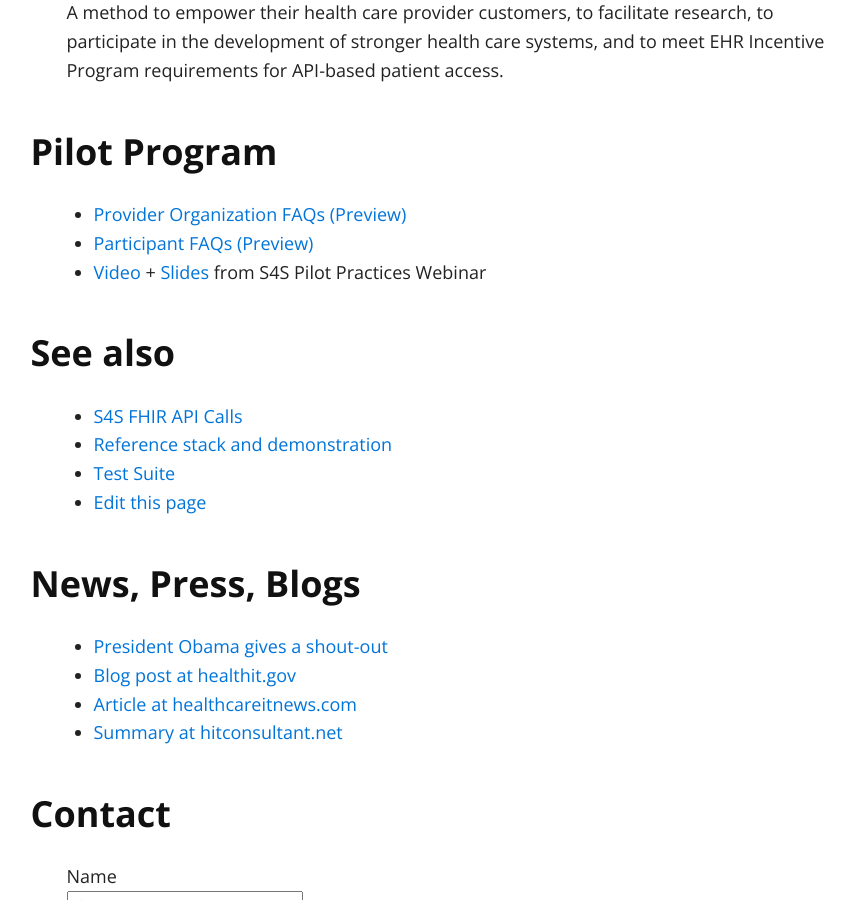
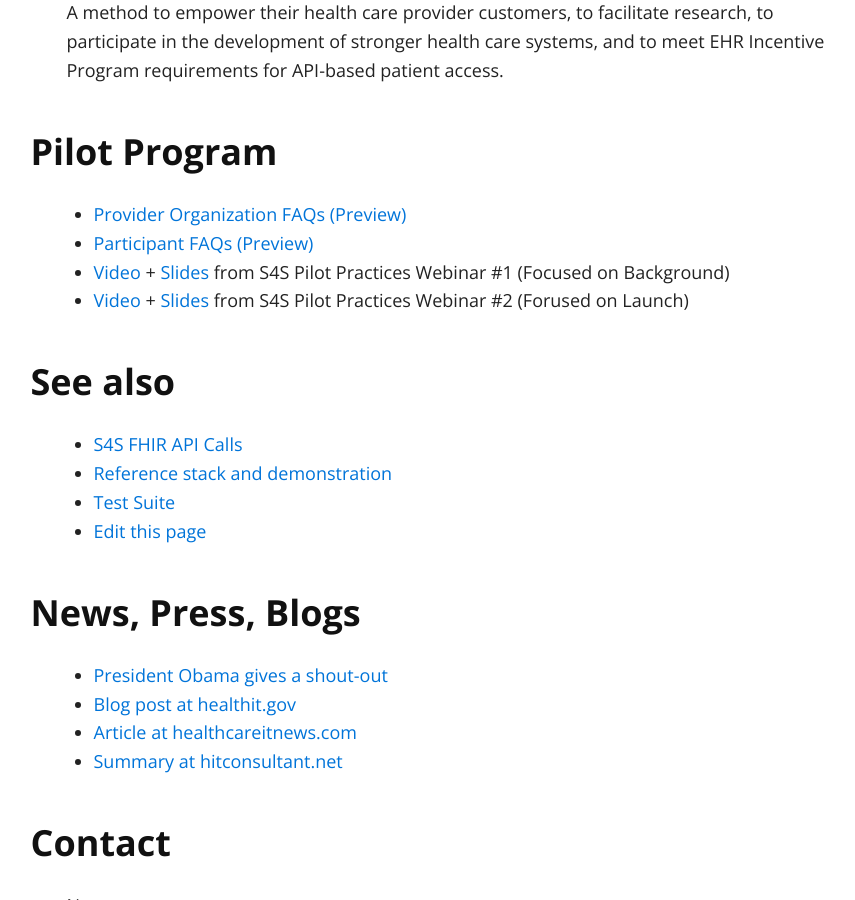
Before and after one commit to sync-for-science/sync-for-science.github.io, a Jekyll site: the page built from index.md, in a window 1280 px wide and 900 px high, scrolled down 1184 px. Shown: the whole window, without its empty margins (186-1041 px from the left). Built offline with Jekyll 4.4.1, drawn with Linux system fonts in a browser that asks for light colours; nearby versions of some CDN libraries; our own code applies the rules of GitHub Pages for plain Markdown files.

Commit message:
Update index.md

```diff
--- a/index.md
+++ b/index.md
@@ -43,7 +43,9 @@ and to meet EHR Incentive Program requirements for API-based patient access.
 ### Pilot Program
 * [Provider Organization FAQs (Preview)](http://bit.ly/s4s-provider-faq-preview)
 * [Participant FAQs (Preview)](http://bit.ly/s4s-participant-faq-preview)
-* [Video](https://drive.google.com/file/d/0BzDLBlJ9IyUCWEM4Y1dfZmhQNXM/view?usp=sharing) + [Slides](http://bit.ly/s4s-pilot-practices-webinar) from S4S Pilot Practices Webinar
+* [Video](http://bit.ly/s4s-pilot-webinar-01) + [Slides](http://bit.ly/s4s-pilot-practices-webinar) from S4S Pilot Practices Webinar #1 (Focused on Background)
+* [Video](http://bit.ly/s4s-pilot-webinar-02) + [Slides](http://bit.ly/s4s-pilot-launch-webinar) from S4S Pilot Practices Webinar #2 (Forused on Launch)
+
 
 ### See also
 
```
